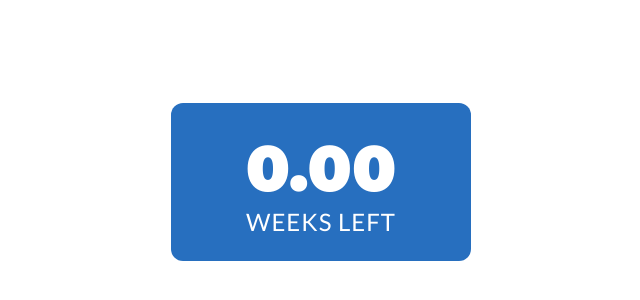
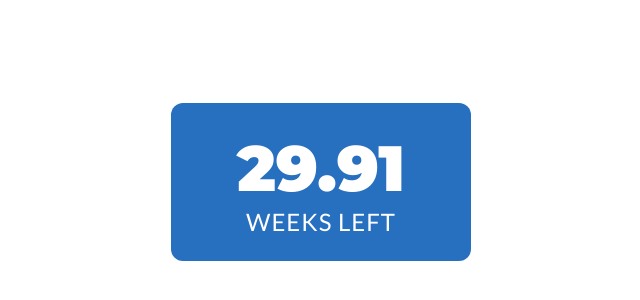
Before and after one commit to prodigyy26/Countdown, a plain HTML site: page index.html in a window 1280 px wide. Shown: the part 218-518 px from the top of the page, without its empty margins (319-959 px from the left). Drawn offline with Linux system fonts and the light colour scheme.

Commit message:
Update index.html

```diff
--- a/index.html
+++ b/index.html
@@ -67,7 +67,7 @@
   </div>
 
   <script>
-    const targetDate = new Date("Oct 15, 2024 00:00:00");
+    const targetDate = new Date("Feb 01, 2026 00:00:00");
 
     function updateCountdown() {
       const now = new Date().getTime();
```
